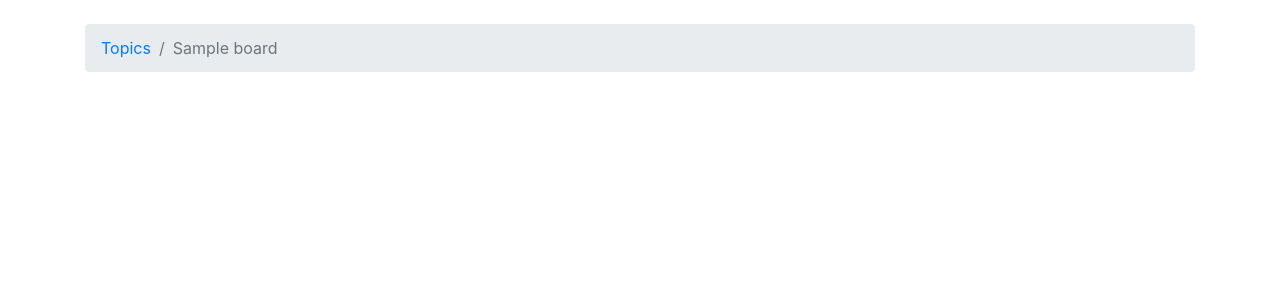
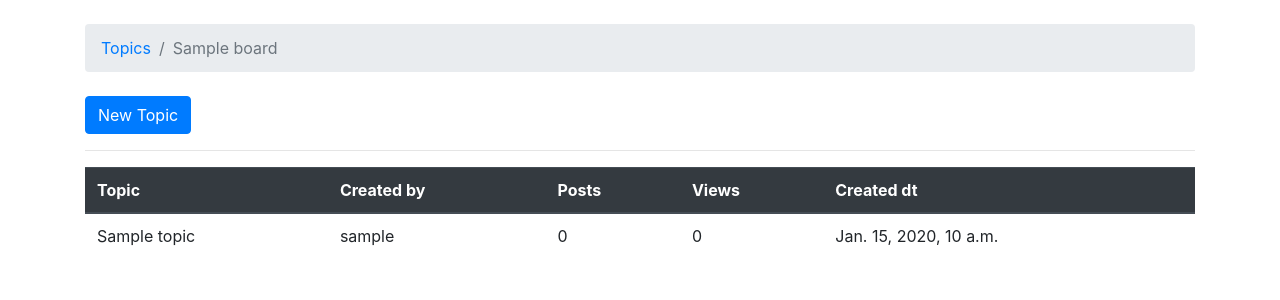
Before and after one commit to Kirollos7/Discussion-Board, a Django app: page /boards/1 in a window 1280 px wide. Shown: the top 300 px of the page. Run offline with Django 3.2, Linux system fonts and the light colour scheme; tables that the repository leaves empty hold one stand-in row (Sample ...); some libraries are stand-ins or nearby versions.

Commit message:
new topic

```diff
--- a/Templates/home.html
+++ b/Templates/home.html
@@ -1,6 +1,5 @@
 {% load static  %}
-<!DOCTYPE html>
-<html>
+<html lang="en">
     <head>
         <meta charset="UTF-8">
         <title>Blog</title>
@@ -8,7 +7,6 @@
     </head>
     <body>
         <div class="container">
-
             <h1 class="breadcrumb-item active breadcrumb my-4" ><img src="static/images/4.jpg" alt="Error" width="50" height="60">&nbsp; Technology News Blog   </h1>
         <table class="table">
             <thead class="thead-dark">
--- /dev/null
+++ b/Templates/main.html
@@ -0,0 +1,20 @@
+{% load static  %}
+<html lang="en">
+    <head>
+        <meta charset="UTF-8">
+        <title>{% block title %} {% endblock %}</title>
+        <link rel="stylesheet" href= "{%  static  'css/bootstrap.min.css'%}">
+    </head>
+
+     <body>
+        <div class="container">
+              <ol class="breadcrumb my-4">
+                          {% block breadcrumb%}
+                              {% endblock %}
+              </ol>
+
+            {% block content %}
+            {% endblock %}
+        </div>
+    </body>
+</html>
--- a/Templates/topics.html
+++ b/Templates/topics.html
@@ -1,17 +1,38 @@
-{% load static  %}
-<!DOCTYPE html>
-<html>
-<head>
-    <meta charset="UTF-8">
-    <title>{{b.name}}</title>
-    <link rel="stylesheet" , href= "{%  static  'css/bootstrap.min.css'%}">
-</head>
-<body>
+{% extends 'main.html' %}
+{% block title %} {{b.name}} {% endblock %}
 
-    <div class="container">
-        <ol class="breadcrumb my-4">
-            <li class="breadcrumb-item"><a href="{% url 'home' %}">Topics</a> </li>
-            <li class="breadcrumb-item active">{{b.name}}</li>
-        </ol>
 
-</body>
+            {% block breadcrumb%}
+
+                <li class="breadcrumb-item"><a href="{% url 'home' %}">Topics</a> </li>
+                <li class="breadcrumb-item active">{{board.name}}</li>
+               {% endblock %}
+
+            {% block content %}
+               <a href="{% url 'new_topic' board.pk %}" class="btn btn-primary">New Topic</a>
+<hr>
+<table class="table">
+    <thead class="thead-dark">
+    <tr>
+        <th>Topic</th>
+        <th>Created by</th>
+        <th>Posts</th>
+        <th>Views</th>
+        <th>Created dt</th>
+    </tr>
+    </thead>
+    <tbody>
+    {%for topic in board.topics.all%}
+    <tr>
+        <td>{{ topic.subject}}</td>
+        <td>{{ topic.created_by.username}}</td>
+        <td>0</td>
+        <td>0</td>
+        <td>{{ topic.created_dt}}</td>
+
+    </tr>
+    {%endfor%}
+
+    </tbody>
+</table>
+            {% endblock %}
--- a/boards/models.py
+++ b/boards/models.py
@@ -21,7 +21,7 @@ class Topic(models.Model):
 
 
 class Post(models.Model):
-    message = models.CharField(max_length=500, null=True)
+    message = models.TextField(max_length=10000, null=True)
     topic = models.ForeignKey(Topic, related_name='posts',on_delete = models.CASCADE)
     created_by = models.ForeignKey(User, related_name='posts' , on_delete=models.CASCADE)
     created_dt = models.DateTimeField(auto_now_add= True)
--- a/boards/urls.py
+++ b/boards/urls.py
@@ -1,7 +1,9 @@
 from django.urls import path
-from boards import views
+from . import views
 
 urlpatterns = [
-path ('',views.home,name='home'),
-path('boards/<int:board_id>',views.boards_topics, name='board_topics'),
+    path ('',views.home,name='home'),
+    path('boards/<int:board_id>',views.boards_topics, name='board_topics'),
+    path('boards/<int:board_id>/new',views.new_topic,name='new_topic'),
+
 ]
--- a/boards/views.py
+++ b/boards/views.py
@@ -1,6 +1,8 @@
-from django.shortcuts import render
-from django.http import HttpResponse
+from django.shortcuts import render, get_object_or_404,redirect
+from django.http import HttpResponse,Http404
 from .models import Board
+from django.contrib.auth.models import User
+from .models import Topic,Post
 # Create your views here.
 
 def home(request):
@@ -10,7 +12,28 @@ def home(request):
 
 def boards_topics(request, board_id):
     try:
-        b = Board.objects.get(pk=board_id)
+        board = Board.objects.get(pk=board_id)
     except Board.DoesNotExist:
-        return render(request,'error.html',{'b':b})
-    return render(request, 'topics.html',{'b':b})
+        return render(request,'error.html',{'board':board})
+    return render(request, 'topics.html',{'board':board})
+
+def new_topic(request , board_id):
+    board = get_object_or_404(Board,pk=board_id)
+    if request.method == 'POST':
+        subject = request.POST['subject']
+        message = request.POST['message']
+        user = User.objects.first()
+
+        topic = Topic.objects.create(
+            subject=subject,
+            board=board,
+            created_by=user
+        )
+
+        post = Post.objects.create(
+            message=message,
+            topic=topic,
+            created_by=user
+        )
+        return redirect('board_topics', board_id=board.pk)
+    return render(request, 'new.html', {'board': board})
```
Also changed, not shown: Templates/new.html (added, +27 -0 lines), boards/migrations/0002_auto_20200613_1101.py (added).
